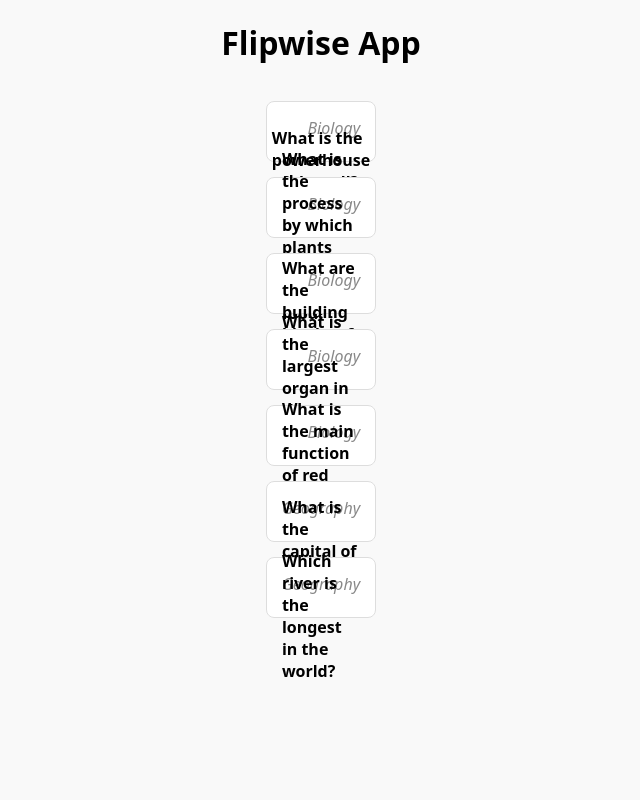
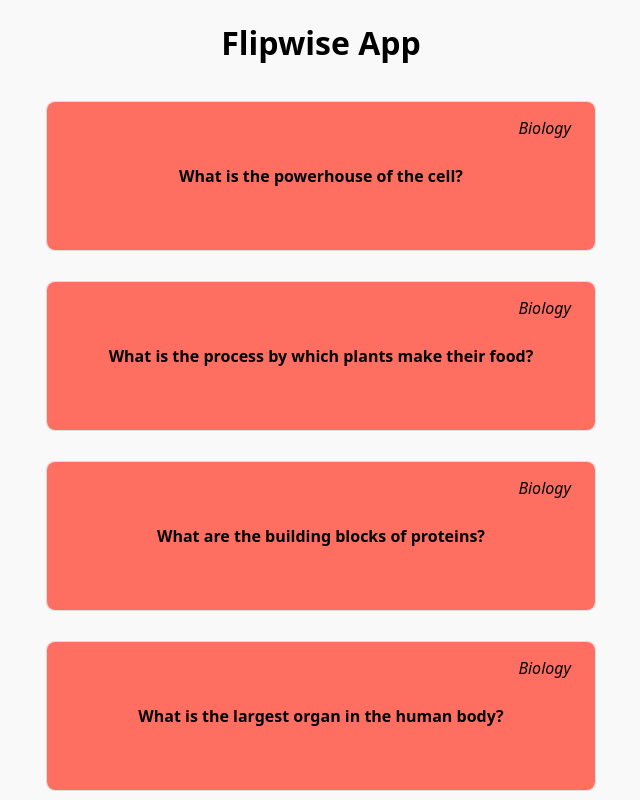
Before and after one commit to TastyCrysis/FlipWise-2.0, a Next.js app: page / in a window 1280 px wide. Shown: the top 800 px of the page, without its empty margins (319-959 px from the left). Built offline with nearby package versions, Linux system fonts and the light colour scheme.

Commit message:
add flip function and styling

```diff
--- a/components/FlashcardList.js
+++ b/components/FlashcardList.js
@@ -1,72 +1,97 @@
 import { flashcards } from "@/lib/db/flashcards";
 import { collections } from "@/lib/db/collections";
+import React, { useState } from "react";
 import styled from "styled-components";
-import { useState } from "react";
 
 const CardList = styled.ul`
+  display: flex;
+  flex-direction: column;
+  align-items: center;
   list-style-type: none;
-  padding: 0;
+  padding: 0 10px;
   margin: 0;
 `;
 
-const Flashcard = styled.li`
+const Flashcard = styled.div`
+  width: 100%;
+  height: 150px;
+  position: relative;
+  transform-style: preserve-3d;
+  transition: transform 0.8s;
+  transform: ${({ flipped }) => (flipped ? "rotateY(180deg)" : "rotateY(0)")};
   max-width: 550px;
   background: #fff;
   border: 1px solid #ddd;
   border-radius: 8px;
-  margin: 15px 32px;
+  margin: 15px auto;
   padding: 15px;
-  position: relative;
-  transform-style: preserve-3d;
-  transition: transform 0.6s;
-  transform: ${({ flipped }) => (flipped ? "rotateY(180deg)" : "rotateY(0)")};
+`;
+
+const FlashcardFront = styled.div`
+  background: #ff6f61;
+  position: absolute;
+  width: 100%;
+  height: 100%;
+  backface-visibility: hidden;
+  top: 0px;
+  right: 0px;
+  z-index: 2;
+  display: flex;
+  justify-content: center;
+  align-items: center;
+  border-radius: 8px;
+`;
+
+const FlashcardBack = styled.div`
+  background: #6fb3ff;
+  position: absolute;
+  width: 100%;
+  height: 100%;
+  backface-visibility: hidden;
+  transform: rotateY(180deg);
+  right: 0px;
+  top: 0px;
+  display: flex;
+  justify-content: center;
+  align-items: center;
+  border-radius: 8px;
 `;
 
 const FlashcardContent = styled.div`
   display: flex;
   flex-direction: column;
-  perspective: 1000px;
 `;
 
 const FlashcardQuestion = styled.p`
   font-weight: bold;
   margin: 0;
+  text-align: center;
 `;
 
 const FlashcardAnswer = styled.p`
-  color: #555;
+  color: #000;
   margin: 5px 0;
 `;
 
 const CollectionTitle = styled.p`
   text-align: right;
   font-style: italic;
-  color: #888;
+  color: #000;
   margin: 0 0 7px 0;
-`;
-
-const FlashcardFront = styled.div`
-  display: flex;
-  align-items: center;
-  justify-content: center;
   position: absolute;
-  width: 100%;
-  height: 100%;
+  right: 24px;
   backface-visibility: hidden;
-`;
-
-const FlashcardBack = styled.div`
-  display: flex;
-  align-items: center;
-  justify-content: center;
-  position: absolute;
-  width: 100%;
-  height: 100%;
-  backface-visibility: hidden;
-  transform: rotateY(180deg);
+  z-index: 3;
 `;
 
 export default function FlashcardList() {
+  return (
+    <CardList>
+      {flashcards.map((flashcard) => {
+        const collection = collections.find(
+          (collection) => collection.id === flashcard.collectionId
+        );
+
         const [flipped, setFlipped] = useState(false);
 
         const handleFlip = () => {
@@ -74,24 +99,21 @@ export default function FlashcardList() {
         };
 
         return (
-    <CardList>
-      {flashcards.map((flashcard) => {
-        const collection = collections.find(
-          (collection) => collection.id === flashcard.collectionId
-        );
-        return (
-          <Flashcard key={flashcard.id} onClick={handleFlip}>
-            <FlashcardContent flipped={flipped}>
+          <Flashcard flipped={flipped} onClick={handleFlip}>
             <CollectionTitle>{collection.title}</CollectionTitle>
-              <div>
             <FlashcardFront>
+              <FlashcardContent>
                 <FlashcardQuestion>{flashcard.question}</FlashcardQuestion>
+              </FlashcardContent>
             </FlashcardFront>
             <FlashcardBack>
+              <FlashcardContent>
+                <FlashcardAnswer>
+                  <b>Antwort:</b>
+                </FlashcardAnswer>
                 <FlashcardAnswer>{flashcard.answer}</FlashcardAnswer>
+              </FlashcardContent>
             </FlashcardBack>
-              </div>
-            </FlashcardContent>
           </Flashcard>
         );
       })}
--- a/pages/index.js
+++ b/pages/index.js
@@ -13,9 +13,7 @@ export default function index() {
         <h1>Flipwise App</h1>
       </Container>
 
-      <Container>
-        <FlashcardList />
-      </Container>
+      <FlashcardList />
     </>
   );
 }
```
Lines whose indentation alone changed are shown as unchanged.
